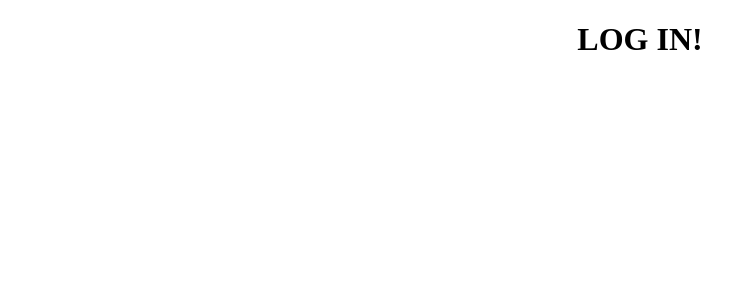
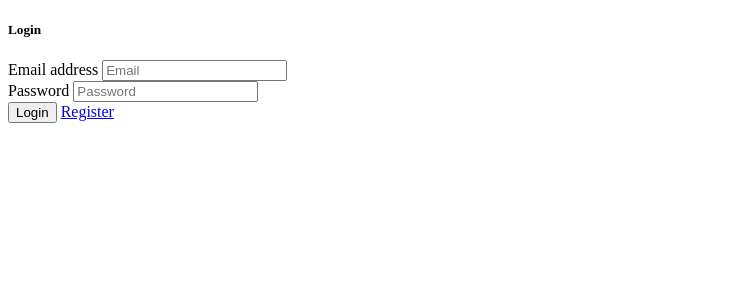
Before and after one commit to shahzaibb101/A-Team, a Django app: page / in a window 1280 px wide. Shown: the top 300 px of the page, without its empty margins (0-755 px from the left). Run offline with Django 4.2, Linux system fonts and the light colour scheme.

Commit message:
template for testing

```diff
--- a/TaskManager/templates/home.html
+++ b/TaskManager/templates/home.html
@@ -8,16 +8,36 @@
 <body>
 
 <div class="container">
-    <style>
-    h1 {text-align: center;}
-    </style>
+    <div class="w-100">
+            <style>
+                h1 {text-align: center;}
+            </style>
 
-    <h1>LOG IN!</h1>
-    <form>
-        <a> </a>
+        <div class="card">
+            <div class="card-header">
+                <h5 class="card-title">Login</h5>
+            </div>
+            <div class="card-body">
+                <form action="/loginAuth" method="POST">
+                    <div class="form-group">
+                        <label for="email">Email address</label>
+                        <input type="email" class="form-control" id="email" name="email" placeholder="Email" required>
+                    </div>
+                    <div class="form-group">
+                        <label for="password">Password</label>
+                        <input type="password" class="form-control" id="password" name="password" placeholder="Password" required>
+                    </div>
+                    <button type="submit" class="btn btn-primary">Login</button>
+                    {% if error %}
+                        <br/>
+                        <br/>
+                        <div class="alert alert-danger" role="alert"><strong>Error:</strong> {{error}}</div>
+                    {% endif %}
 
-    </form>
-
+                <a href="register">Register</a>
+                </form>
+            </div>
+        </div>
 </div>
 
 </body>
```
